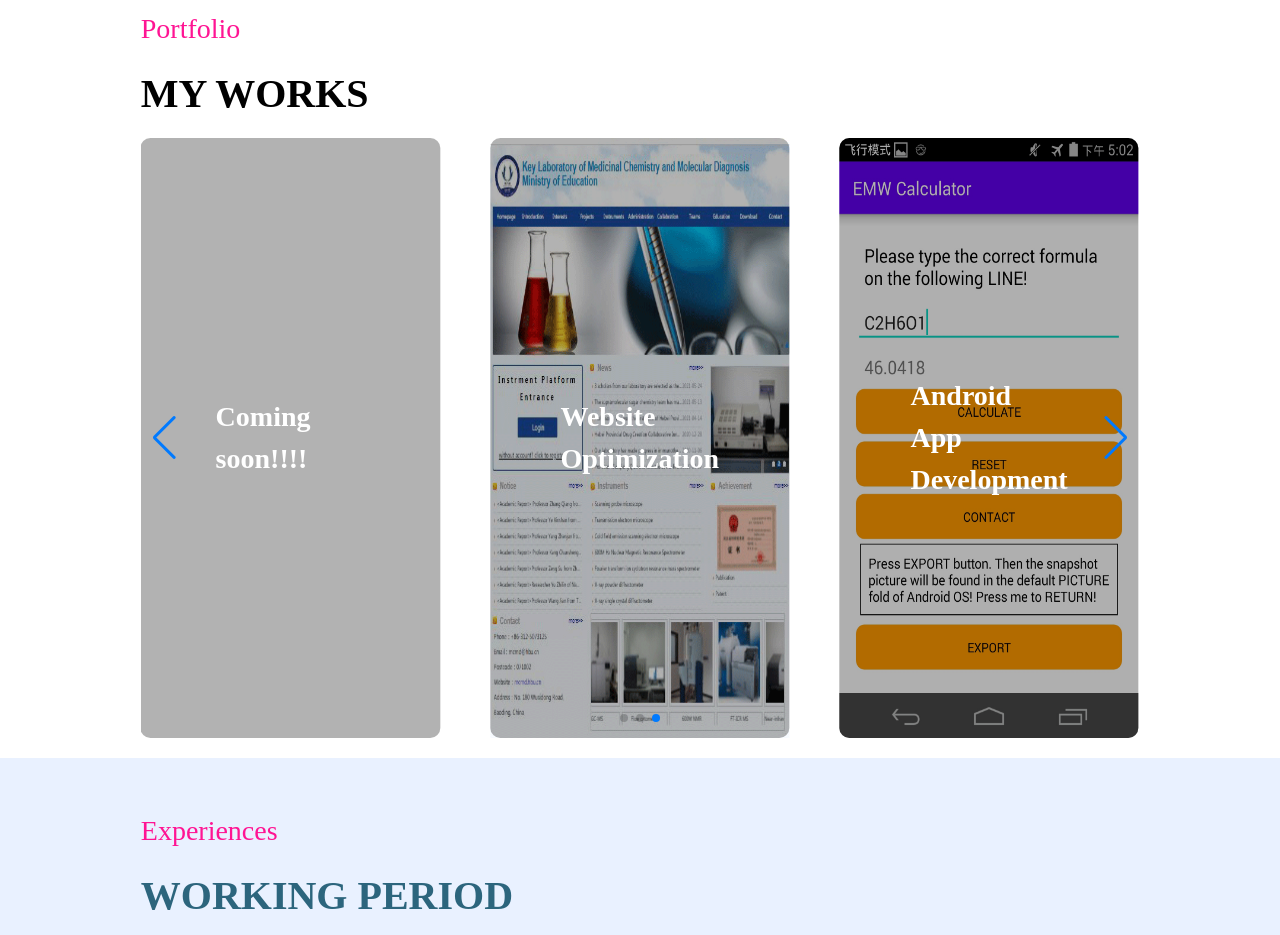
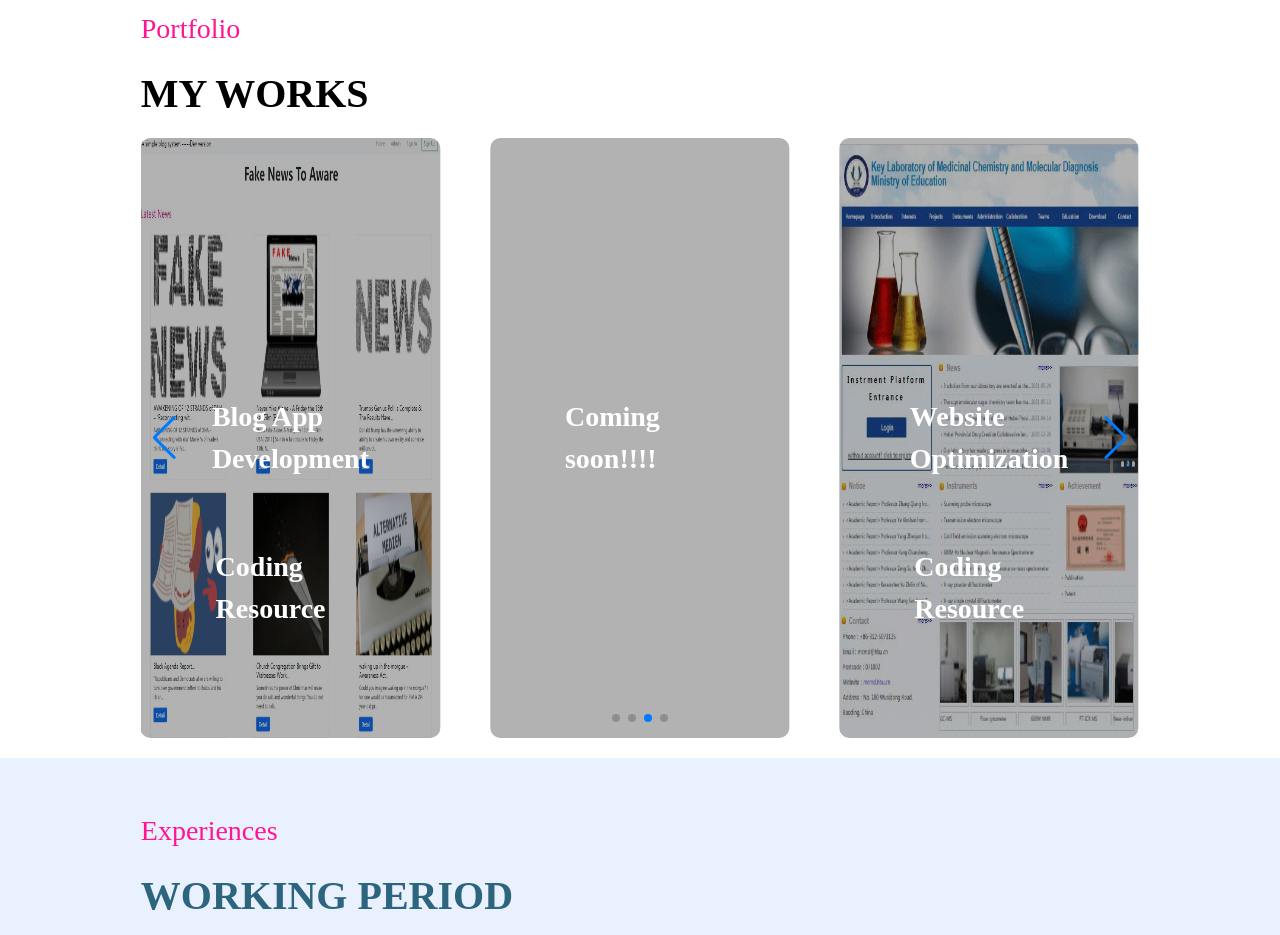
Before and after one commit to ChuanqiZHOU/HomepageUpdated, a React (Create React App) app: page / in a window 1280 px wide. Shown: the part 1760-2695 px from the top of the page. Built offline with nearby package versions, Linux system fonts and the light colour scheme; a web font is replaced by a local one.

Commit message:
update the homepage with blog system

```diff
--- a/src/pages/Home/Portfolio/index.js
+++ b/src/pages/Home/Portfolio/index.js
@@ -29,12 +29,12 @@ const Portfolio = () => {
               breakpoints={{
                 992: {
                   // width:992,
-                  slidesPerView:3
+                  slidesPerView: 3,
                 },
                 768: {
-                  width:768,
-                  slidesPerView:1
-                }
+                  width: 768,
+                  slidesPerView: 1,
+                },
               }}
               autoplay={{
                 delay: 2500,
@@ -54,11 +54,17 @@ const Portfolio = () => {
                     >
                       Website Optimization
                     </a>
+                    <a
+                      className={styles.codeResource}
+                      href="https://github.com/ChuanqiZHOU/chuanqizhou.github.io/tree/main/MCMD"
+                      target="_blank"
+                    >
+                      Coding Resource
+                    </a>
                   </div>
                 </div>
               </SwiperSlide>
               <SwiperSlide className={styles['swiper-slide']}>
-
                 <div className={styles.mySwiperSlide}>
                   <div className={styles.slideCover}>
                     <a
@@ -67,6 +73,34 @@ const Portfolio = () => {
                       target="_blank"
                     >
                       Android App Development
+                    </a>
+                    <a
+                      className={styles.codeResource}
+                      href="https://github.com/ChuanqiZHOU/chuanqizhou.github.io/tree/main/MCMD"
+                      target="_blank"
+                    >
+                      Coding Resource
+                    </a>
+                  </div>
+                </div>
+              </SwiperSlide>
+              <SwiperSlide className={styles['swiper-slide']}>
+                <div className={styles.blogSlide}>
+                  <div className={styles.slideCover}>
+                    <a
+                      className={styles.slideDiscription}
+                      href="http://billzhou.shop"
+                      target="_blank"
+                    >
+                      Blog App Development
+                    </a>
+
+                    <a
+                      className={styles.codeResource}
+                      href="https://github.com/ChuanqiZHOU/blogSystem"
+                      target="_blank"
+                    >
+                      Coding Resource
                     </a>
                   </div>
                 </div>
--- a/src/pages/Home/Portfolio/index.module.css
+++ b/src/pages/Home/Portfolio/index.module.css
@@ -41,7 +41,17 @@
   background-repeat: no-repeat;
   border-radius: 0.625rem;
 }
+.blogSlide {
+  width: 100%;
+  height: 100%;
+  background-image: url(../../../assets/images/blog.jpg);
+  background-size: 100% 100%;
+  background-repeat: no-repeat;
+  border-radius: 0.625rem;
+}
 .slideCover {
+  display: flex;
+  flex-direction: column;
   width: 100%;
   height: 100%;
   border-radius: 0.625rem;
@@ -58,6 +68,17 @@
   font-family: Poppins;
   color: white;
 }
+.codeResource {
+  text-decoration: none;
+  position: absolute;
+  top: 75%;
+  left: 50%;
+  transform: translate(-50%, -50%);
+  font-size: 1.75rem;
+  font-weight: 700;
+  font-family: Poppins;
+  color: white;
+}
 .swiper-slide {
   width: 100%;
   height: 75vh;
--- a/src/pages/Home/Portfolio/index.module.less
+++ b/src/pages/Home/Portfolio/index.module.less
@@ -46,7 +46,17 @@
     background-repeat: no-repeat;
     border-radius: 0.625rem;
 }
+.blogSlide{
+    width:100%;
+    height:100%;
+    background-image: url(../../../assets/images/blog.jpg);
+    background-size: 100% 100%;
+    background-repeat: no-repeat;
+    border-radius: 0.625rem;
+}
 .slideCover {
+    display:flex;
+    flex-direction: column;
     width: 100%;
     height: 100%;
     border-radius: 0.625rem;
@@ -63,6 +73,17 @@
     font-family: Poppins;
     color: white;
 }
+.codeResource {
+    text-decoration: none;
+    position: absolute;
+    top: 75%;
+    left: 50%;
+    transform: translate(-50%, -50%);
+    font-size: 1.75rem;
+    font-weight: 700;
+    font-family: Poppins;
+    color: white;
+}
 .swiper-slide {
     width:100%;
     height: 75vh;
--- a/src/pages/Home/Skill/index.js
+++ b/src/pages/Home/Skill/index.js
@@ -32,7 +32,7 @@ const Skill = () => {
                           Proficient in applying various plug-ins in{' '}
                           <i className={styles.techs}>VS code</i> and
                           <i className={styles.techs}> HBuilder</i> editor on
-                          Window or Linux environments
+                          Windows or Linux environments
                         </Card.Text>
                       </Card.Body>
                     </Card>
@@ -71,7 +71,9 @@ const Skill = () => {
                           Web optimization
                         </Card.Title>
                         <Card.Text className={styles.cardText}>
-                          Utilizing <i className={styles.techs}>Bootstrap</i>, <i className={styles.techs}>Ant Degin</i> and <i className={styles.techs}>jQuery</i> to optimize
+                          Utilizing <i className={styles.techs}>Bootstrap</i>,{' '}
+                          <i className={styles.techs}>Ant Degin</i> and{' '}
+                          <i className={styles.techs}>jQuery</i> to optimize
                           website appearance and code.
                         </Card.Text>
                       </Card.Body>
@@ -90,8 +92,10 @@ const Skill = () => {
                           Back End
                         </Card.Title>
                         <Card.Text className={styles.cardText}>
-                          Building a backend platform to store data by <i className={styles.techs}>node.js</i>,
-                          <i className={styles.techs}> Express.js</i> and <i className={styles.techs}>MongoDB</i>.
+                          Building a backend platform to store data by{' '}
+                          <i className={styles.techs}>node.js</i>,
+                          <i className={styles.techs}> Express.js</i> and{' '}
+                          <i className={styles.techs}>MongoDB</i>.
                         </Card.Text>
                       </Card.Body>
                     </Card>
@@ -111,7 +115,9 @@ const Skill = () => {
                         </Card.Title>
                         <Card.Text className={styles.cardText}>
                           Front-end and back-end Restful interaction based on
-                          <i className={styles.techs}>fetch(node.js)</i>, <i className={styles.techs}>Axios</i>, and <i className={styles.techs}>jQuery.ajax</i>
+                          <i className={styles.techs}>fetch(node.js)</i>,{' '}
+                          <i className={styles.techs}>Axios</i>, and{' '}
+                          <i className={styles.techs}>jQuery.ajax</i>
                         </Card.Text>
                       </Card.Body>
                     </Card>
@@ -129,9 +135,12 @@ const Skill = () => {
                           Accessory
                         </Card.Title>
                         <Card.Text className={styles.cardText}>
-                          Bundling code with <i className={styles.techs}>webpack</i> and maintaining it on
-                          <i className={styles.techs}>gitHub</i> with <i className={styles.techs}>GIT</i>. Another hobby is for android
-                          development.
+                          Bundling code with{' '}
+                          <i className={styles.techs}>webpack</i> and
+                          maintaining it on
+                          <i className={styles.techs}>gitHub</i> with{' '}
+                          <i className={styles.techs}>GIT</i>. Deploying the app
+                          on <i className={styles.techs}> AWS EC2</i> server.
                         </Card.Text>
                       </Card.Body>
                     </Card>
```
Also changed, not shown: src/assets/images/blog.jpg (added).
